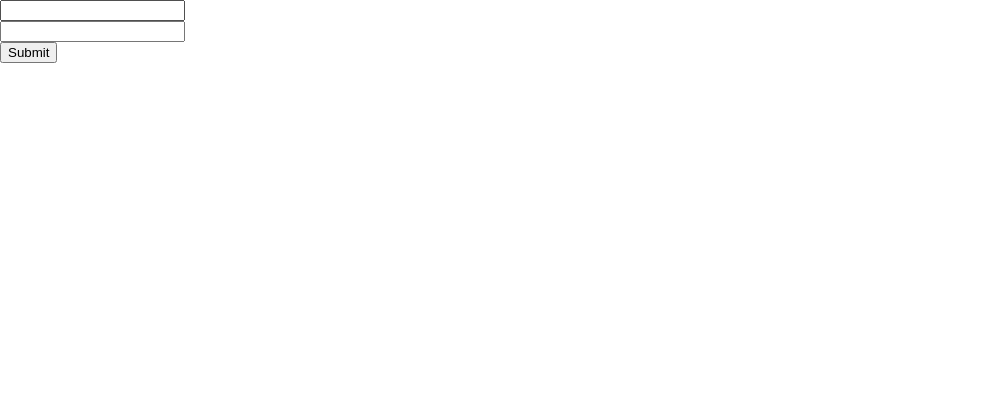
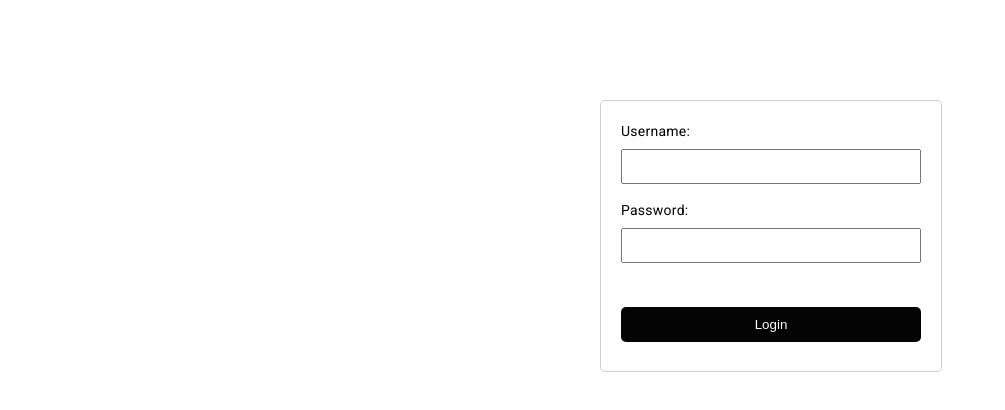
Before and after one commit to GabryVale/RicetteNonnaPapera, an Angular app: page /Login in a window 1280 px wide. Shown: the top 410 px of the page, without its empty margins (0-1005 px from the left). Built offline with nearby package versions, Linux system fonts and the light colour scheme.

Commit message:
creazione Pagina Login, e navbar Homepage

```diff
--- a/src/app/login/login.component.css
+++ b/src/app/login/login.component.css
@@ -0,0 +1,38 @@
+.login-container {
+    margin-top: 20px;
+    max-width: 300px;
+    margin-top: 100px;
+    margin-left: 600px;
+    padding: 20px;
+    border: 1px solid #ccc;
+    border-radius: 5px;
+  }
+
+  form {
+    display: flex;
+    flex-direction: column;
+    height: 230px;
+  }
+
+  label {
+    margin-bottom: 8px;
+  }
+
+  input {
+    padding: 8px;
+    margin-bottom: 16px;
+  }
+
+  button {
+    background-color: #040404;
+    color: white;
+    padding: 10px;
+    border: none;
+    border-radius: 5px;
+    cursor: pointer;
+    margin-top: 28px;
+  }
+
+  button:hover {
+    background-color: #6e706e;
+  }
--- a/src/app/login/login.component.html
+++ b/src/app/login/login.component.html
@@ -1,13 +1,11 @@
-<div>
-    <div>
-        <div>
-            <input type="text">
-        </div>
-        <div>
-            <input type="password">
-        </div>
-    </div>
-    <div>
-        <input (click)="login()" type="submit">
-    </div>
-</div>
+<div class="login-container">
+    <form>
+      <label for="username">Username:</label>
+      <input type="text" id="username" name="username" required>
+
+      <label for="password">Password:</label>
+      <input type="password" id="password" name="password" required>
+
+      <button (click)="login()" type="submit">Login</button>
+    </form>
+  </div>
--- a/src/app/navbar/navbar.component.ts
+++ b/src/app/navbar/navbar.component.ts
@@ -4,6 +4,8 @@ import {MatButtonModule} from '@angular/material/button';
 import {MatToolbarModule} from '@angular/material/toolbar';
 import {MatMenuModule, MatMenuTrigger} from '@angular/material/menu';
 import { CommonModule } from '@angular/common';
+import { Router } from '@angular/router';
+
 
 @Component({
   selector: 'app-navbar',
@@ -13,9 +15,11 @@ import { CommonModule } from '@angular/common';
   imports: [MatToolbarModule, MatButtonModule, MatIconModule, MatMenuModule,CommonModule],
 })
 export class NavbarComponent {
+  constructor(private router: Router){
 
+  }
   LogOut() {
-
+    this.router.navigate(['Login']);
   }
 
 }
```
